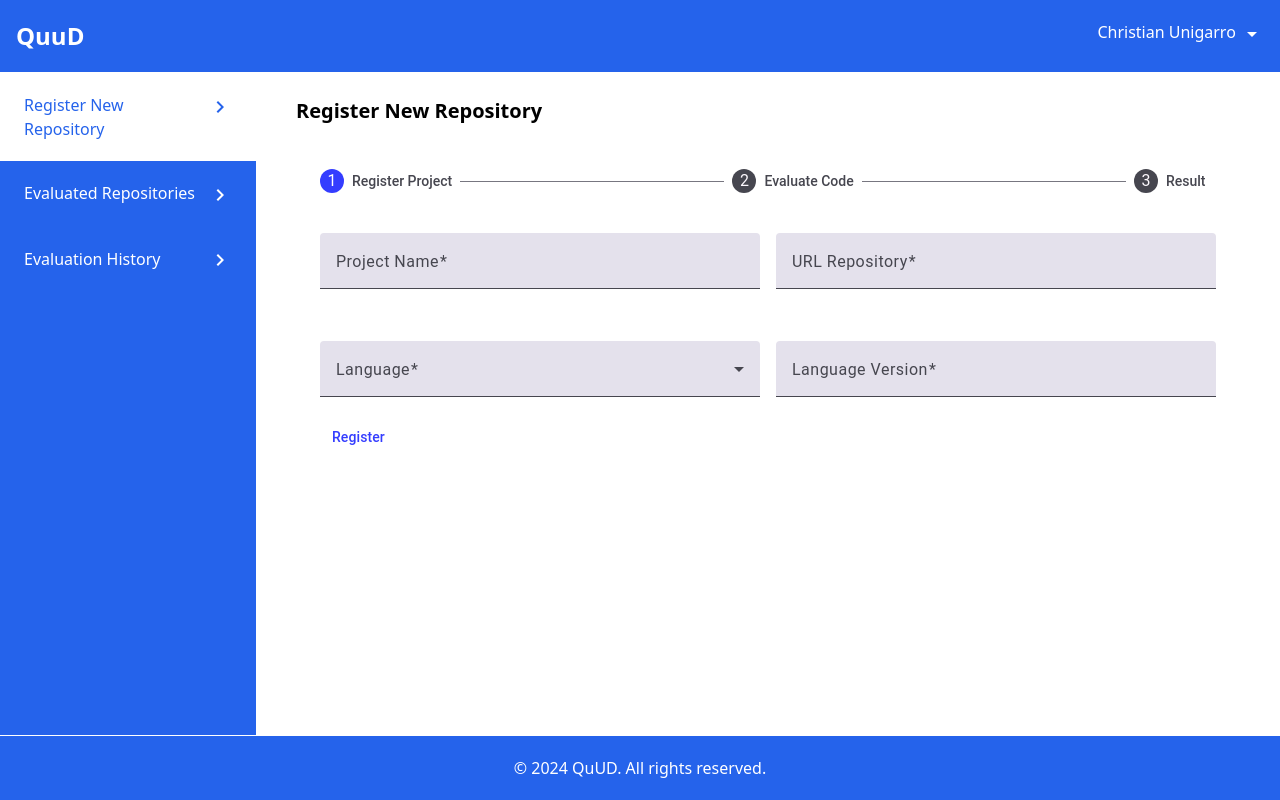
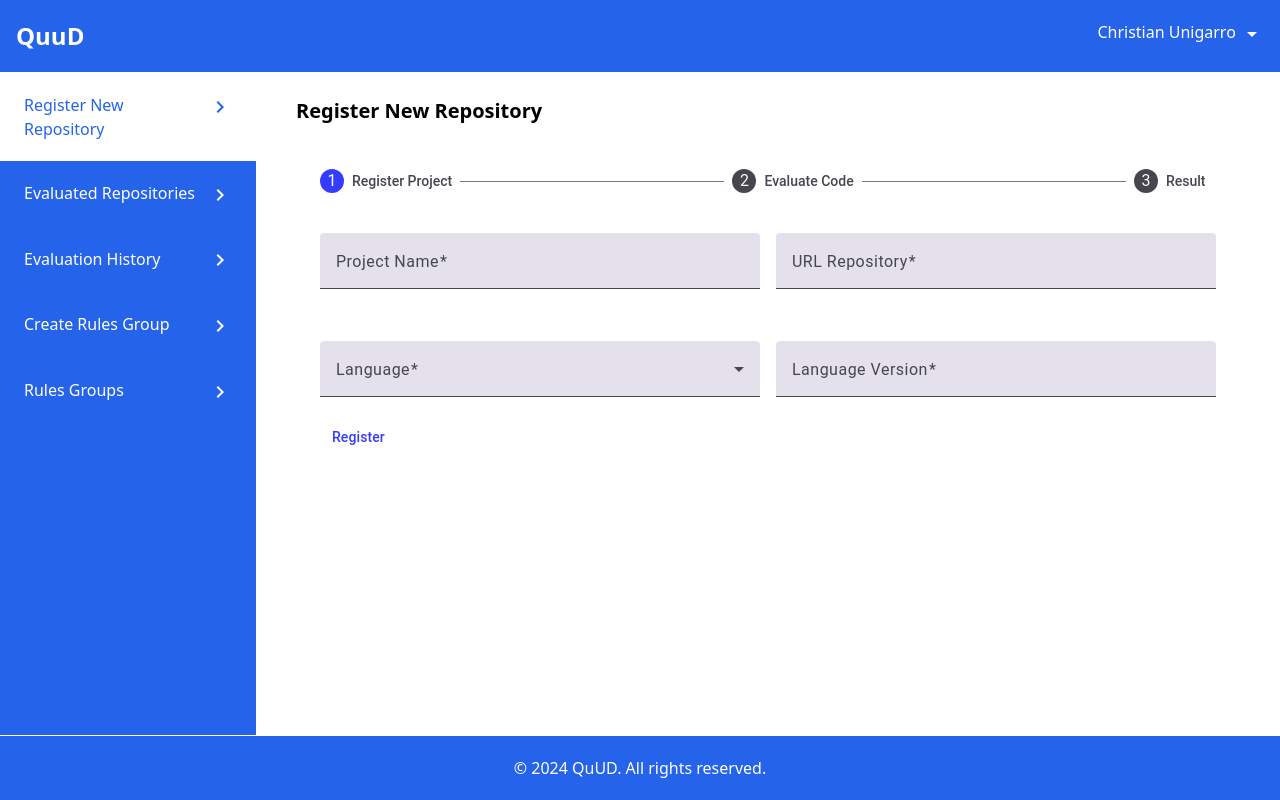
Before and after one commit to cunigarro/quud-system-front, an Angular app: page /admin/register-repositories in a window 1280 px wide. Built offline with nearby package versions, Linux system fonts and the light colour scheme.

Commit message:
Create rules group and rules groups sections created.

```diff
--- a/src/app/pages/dashboard/components/sidebar/sidebar.component.html
+++ b/src/app/pages/dashboard/components/sidebar/sidebar.component.html
@@ -26,5 +26,23 @@
       Evaluation History
       <icon [path]="mdiChevronRight"></icon>
     </a>
+
+    <a
+      [routerLink]="['create-rules-group']"
+      routerLinkActive="bg-white text-blue-600"
+      class="block py-5 px-6 hover:bg-white hover:text-blue-600 flex justify-between"
+    >
+      Create Rules Group
+      <icon [path]="mdiChevronRight"></icon>
+    </a>
+
+    <a
+      [routerLink]="['rules-groups']"
+      routerLinkActive="bg-white text-blue-600"
+      class="block py-5 px-6 hover:bg-white hover:text-blue-600 flex justify-between"
+    >
+      Rules Groups
+      <icon [path]="mdiChevronRight"></icon>
+    </a>
   </nav>
 </aside>
--- /dev/null
+++ b/src/app/pages/dashboard/pages/create-rules-group/create-rules-group.component.html
@@ -0,0 +1 @@
+Prueba
--- /dev/null
+++ b/src/app/pages/dashboard/pages/create-rules-group/create-rules-group.component.ts
@@ -0,0 +1,14 @@
+import { Component, OnInit } from '@angular/core';
+import { MatButtonModule } from '@angular/material/button';
+import { MatCardModule } from '@angular/material/card';
+
+@Component({
+  templateUrl: './create-rules-group.component.html',
+  standalone: true,
+  imports: [MatCardModule, MatButtonModule],
+})
+export class CreateRulesGroupComponent implements OnInit {
+  constructor() {}
+
+  ngOnInit(): void {}
+}
--- /dev/null
+++ b/src/app/pages/dashboard/pages/rules-groups/rules-groups.component.html
@@ -0,0 +1 @@
+Rules groups
--- /dev/null
+++ b/src/app/pages/dashboard/pages/rules-groups/rules-groups.component.ts
@@ -0,0 +1,14 @@
+import { Component, OnInit } from '@angular/core';
+import { MatButtonModule } from '@angular/material/button';
+import { MatCardModule } from '@angular/material/card';
+
+@Component({
+  templateUrl: './rules-groups.component.html',
+  standalone: true,
+  imports: [MatCardModule, MatButtonModule],
+})
+export class RulesGroupsComponent implements OnInit {
+  constructor() {}
+
+  ngOnInit(): void {}
+}
```
Also changed, not shown: src/app/pages/dashboard/dashboard.routes.ts (+10 -0 lines).
